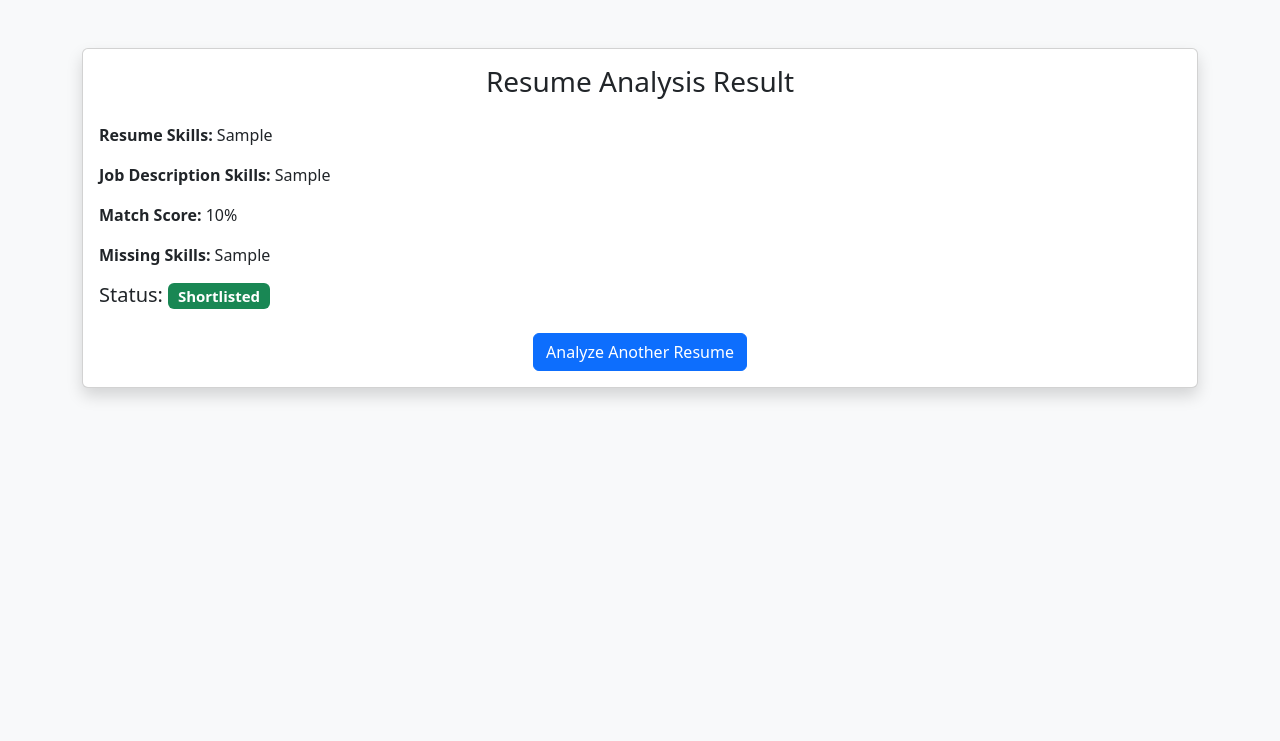
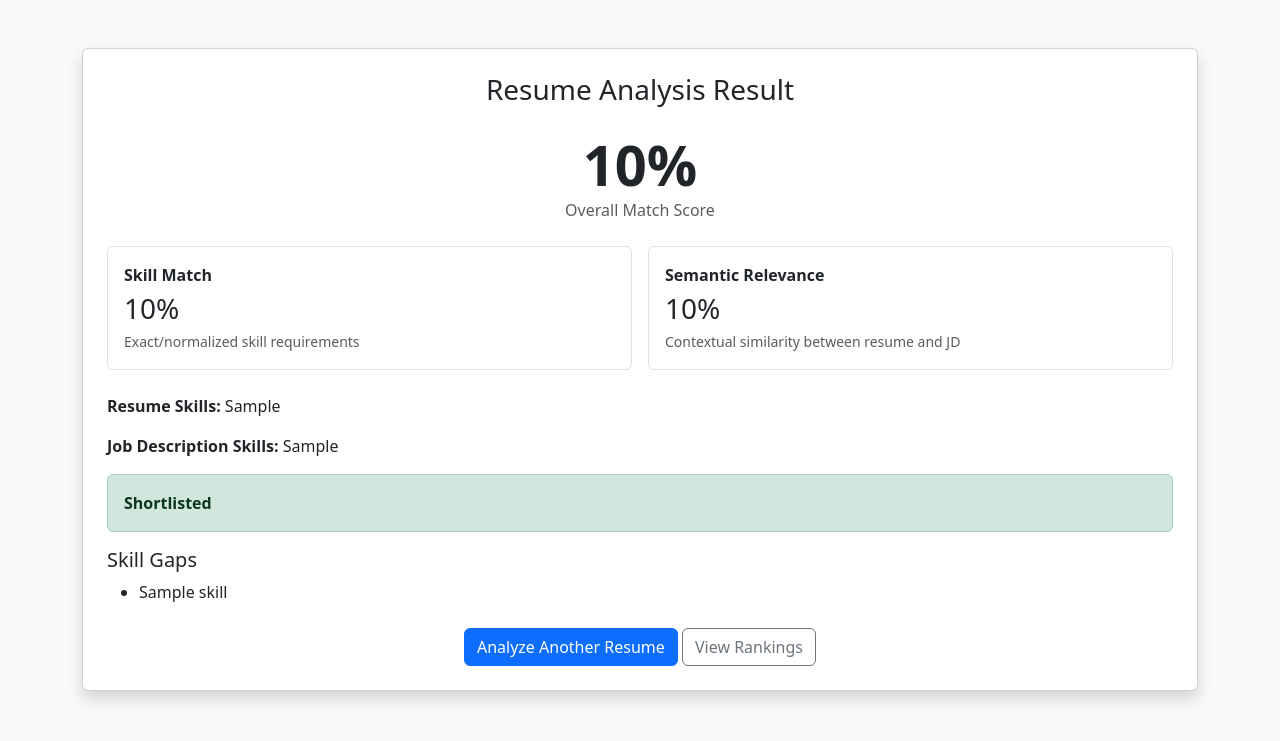
Before and after one commit to architmhajn/ai-resume-shortlisting-system, a Flask app: template templates/result.html in a window 1280 px wide. Shown: the top 741 px of the page. Run offline with Flask 3, Linux system fonts and the light colour scheme; the template is opened without the code that fills it: most values are stand-ins (such as "Sample title", 1, 10 or a date in 2020).

Commit message:
Add explainable semantic scoring to result UI

```diff
--- a/templates/result.html
+++ b/templates/result.html
@@ -2,45 +2,66 @@
 <html lang="en">
 <head>
     <meta charset="UTF-8">
+    <meta name="viewport" content="width=device-width, initial-scale=1">
     <title>Resume Analysis Result</title>
     <link href="https://cdn.jsdelivr.net/npm/bootstrap@5.3.2/dist/css/bootstrap.min.css" rel="stylesheet">
 </head>
 <body class="bg-light">
+<div class="container mt-5 mb-5">
+    <div class="card shadow">
+        <div class="card-body p-4">
+            <h3 class="text-center mb-4">Resume Analysis Result</h3>
 
-<div class="container mt-5">
-    <div class="card shadow">
-        <div class="card-body">
+            {% if score is not none %}
+            <div class="text-center mb-4">
+                <div class="display-4 fw-bold">{{ score }}%</div>
+                <div class="text-muted">Overall Match Score</div>
+            </div>
 
-            <h3 class="text-center mb-4">Resume Analysis Result</h3>
+            <div class="row g-3 mb-4">
+                <div class="col-md-6">
+                    <div class="border rounded p-3 h-100">
+                        <div class="fw-semibold">Skill Match</div>
+                        <div class="fs-3">{{ skill_score }}%</div>
+                        <small class="text-muted">Exact/normalized skill requirements</small>
+                    </div>
+                </div>
+                <div class="col-md-6">
+                    <div class="border rounded p-3 h-100">
+                        <div class="fw-semibold">Semantic Relevance</div>
+                        <div class="fs-3">{{ semantic_score }}%</div>
+                        <small class="text-muted">Contextual similarity between resume and JD</small>
+                    </div>
+                </div>
+            </div>
 
             <p><strong>Resume Skills:</strong> {{ resume_skills }}</p>
             <p><strong>Job Description Skills:</strong> {{ jd_skills }}</p>
 
-            {% if score is not none %}
-                <p><strong>Match Score:</strong> {{ score }}%</p>
-                <p><strong>Missing Skills:</strong> {{ missing_skills }}</p>
+            <div class="alert {% if status == 'Shortlisted' %}alert-success{% else %}alert-danger{% endif %}">
+                <strong>{{ status }}</strong>
+            </div>
+
+            <h5>Skill Gaps</h5>
+            {% if missing_skills %}
+                <ul>
+                {% for skill in missing_skills %}
+                    <li>{{ skill }}</li>
+                {% endfor %}
+                </ul>
             {% else %}
-                <p class="text-warning"><strong>Job Description not provided</strong></p>
+                <p class="text-success">No detected skill gaps.</p>
             {% endif %}
-
-            <h5 class="mt-3">
-                Status:
-                {% if status == "Shortlisted" %}
-                    <span class="badge bg-success">{{ status }}</span>
-                {% elif status == "Rejected" %}
-                    <span class="badge bg-danger">{{ status }}</span>
-                {% else %}
-                    <span class="badge bg-secondary">{{ status }}</span>
-                {% endif %}
-            </h5>
+            {% else %}
+                <div class="alert alert-warning">Job Description not provided.</div>
+            {% endif %}
 
             <div class="mt-4 text-center">
                 <a href="/" class="btn btn-primary">Analyze Another Resume</a>
+                <a href="/dashboard" class="btn btn-outline-secondary">View Rankings</a>
             </div>
-
         </div>
     </div>
 </div>
-
 </body>
 </html>
```
